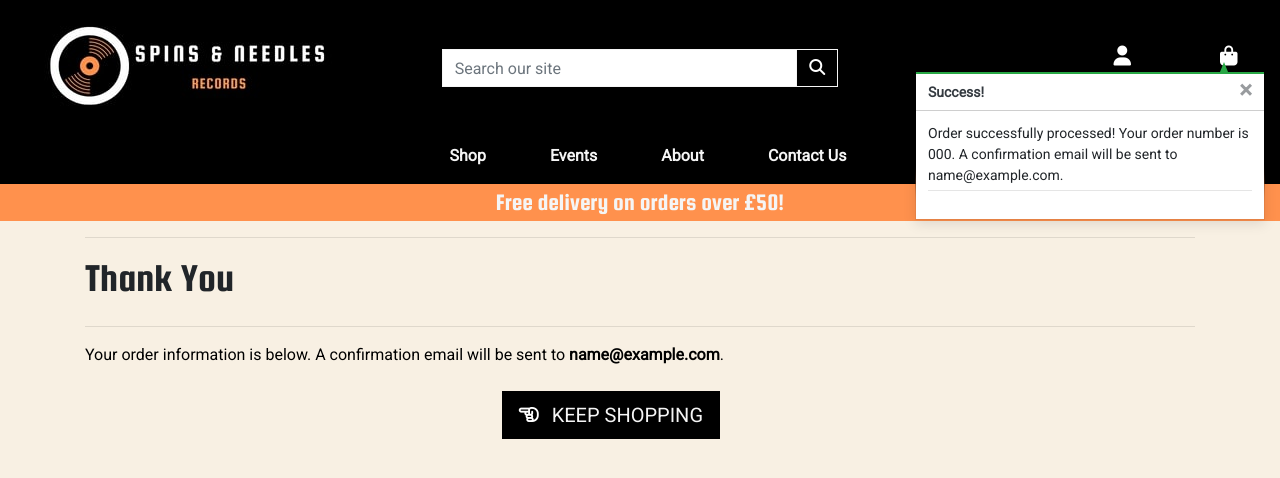
After one commit to JackDilger/spins-and-needles-ms4, a Django app: page /checkout/checkout_success/000 in a window 1280 px wide. The commit adds this page. Shown: the top 478 px of the page. Run offline with Django 3.2, Linux system fonts and the light colour scheme; tables that the repository leaves empty hold one stand-in row (values such as "Sample post"); some libraries are stand-ins or nearby versions.

Commit message:
Add checkout success logic

```diff
--- a/checkout/__init__.py
+++ b/checkout/__init__.py
@@ -0,0 +1 @@
+default_app_config = 'checkout.apps.CheckoutConfig'
--- a/checkout/models.py
+++ b/checkout/models.py
@@ -34,7 +34,7 @@ class Order(models.Model):
         Update grand total each time a line item is added,
         accounting for delivery costs.
         """
-        self.order_total = self.lineitems.aggregate(Sum('lineitem_total'))['lineitem_total__sum']
+        self.order_total = self.lineitems.aggregate(Sum('lineitem_total'))['lineitem_total__sum'] or 0
         if self.order_total < settings.FREE_DELIVERY_THRESHOLD:
             self.delivery_cost = self.order_total * settings.STANDARD_DELIVERY_PERCENTAGE / 100
         else:
--- a/checkout/signals.py
+++ b/checkout/signals.py
@@ -11,7 +11,7 @@ def update_on_save(sender, instance, created, **kwargs):
     instance.order.update_total()
 
 @receiver(post_delete, sender=OrderLineItem)
-def update_on_save(sender, instance, **kwargs):
+def update_on_delete(sender, instance, **kwargs):
     """
     Update order total on lineitem delete
     """
--- a/checkout/static/checkout/css/checkout.css
+++ b/checkout/static/checkout/css/checkout.css
@@ -3,6 +3,10 @@
 }
 
 #complete-order-icon:hover {
+    color: white;
+}
+
+#keep-shopping-icon-checkout-success:hover {
     color: white;
 }
 
--- /dev/null
+++ b/checkout/templates/checkout/checkout_success.html
@@ -0,0 +1,42 @@
+{% extends "base.html" %}
+{% load static %}
+
+{% block extra_css %}
+    <link rel="stylesheet" href="{% static 'checkout/css/checkout.css' %}">
+{% endblock %}
+
+{% block page_header %}
+    <div class="container header-container">
+        <div class="row">
+            <div class="col"></div>
+        </div>
+    </div>
+{% endblock %}
+
+{% block content %}
+    <div class="overlay"></div>
+    <div class="container">
+        <div class="row">
+            <div class="col">
+                <hr>
+                <h1 class="logo-font mb-4">Thank You</h1>
+                <hr>
+                <p class="text-black">Your order information is below. A confirmation email will be sent to <strong>{{ order.email }}</strong>.</p>
+            </div>
+        </div>
+
+        <div class="row">
+            <div class="col-12 col-lg-7"></div>
+        </div>
+        <div class="row">
+			<div class="col-12 col-lg-7 text-right">
+				<a href="{% url 'products' %}" class="btn keep-shopping-btn text-white btn-lg rounded-0 my-2">
+					<span class="mr-2">
+						<i id="keep-shopping-icon-checkout-success" class="fa-regular fa-hand-point-left"></i>
+					</span>
+					<span class="text-uppercase">Keep Shopping</span>
+				</a>
+			</div>
+		</div>
+    </div>
+{% endblock %}
--- a/checkout/urls.py
+++ b/checkout/urls.py
@@ -2,5 +2,6 @@ from django.urls import path
 from . import views
 
 urlpatterns = [
-    path('', views.checkout, name='checkout')
+    path('', views.checkout, name='checkout'),
+    path('checkout_success/<order_number>', views.checkout_success, name='checkout_success'),
 ]
--- a/checkout/views.py
+++ b/checkout/views.py
@@ -1,8 +1,10 @@
-from django.shortcuts import render, redirect, reverse
+from django.shortcuts import render, redirect, reverse, get_object_or_404
 from django.contrib import messages
 from django.conf import settings
 
 from .forms import OrderForm
+from .models import Order, OrderLineItem
+from products.models import Product
 from bag.contexts import bag_contents
 
 import stripe
@@ -12,21 +14,62 @@ def checkout(request):
     stripe_public_key = settings.STRIPE_PUBLIC_KEY
     stripe_secret_key = settings.STRIPE_SECRET_KEY
 
-    bag = request.session.get('bag', {})
-    if not bag:
-        messages.error(request, "There's nothing in your bag at the moment")
-        return redirect(reverse('products'))
+    if request.method == 'POST':
+        bag = request.session.get('bag', {})
 
-    current_bag = bag_contents(request)
-    total = current_bag['grand_total']
-    stripe_total = round(total * 100)
-    stripe.api_key = stripe_secret_key
-    intent = stripe.PaymentIntent.create(
-        amount=stripe_total,
-        currency=settings.STRIPE_CURRENCY,
-    )
+        form_data = {
+            'full_name': request.POST['full_name'],
+            'email': request.POST['email'],
+            'phone_number': request.POST['phone_number'],
+            'country': request.POST['country'],
+            'postcode': request.POST['postcode'],
+            'town_or_city': request.POST['town_or_city'],
+            'street_address1': request.POST['street_address1'],
+            'street_address2': request.POST['street_address2'],
+            'county': request.POST['county'],
+        }
+        order_form = OrderForm(form_data)
+        if order_form.is_valid():
+            order = order_form.save()
+            for item_id, item_data in bag.items():
+                try:
+                    product = Product.objects.get(id=item_id)
+                    if isinstance(item_data, int):
+                        order_line_item = OrderLineItem(
+                            order=order,
+                            product=product,
+                            quantity=item_data,
+                        )
+                        order_line_item.save()
+                except Product.DoesNotExist:
+                    messages.error(request, (
+                        "One of the products in your bag wasn't found in our database. "
+                        "Please call us for assistance!")
+                    )
+                    order.delete()
+                    return redirect(reverse('view_bag'))
 
-    order_form = OrderForm()
+            request.session['save_info'] = 'save-info' in request.POST
+            return redirect(reverse('checkout_success', args=[order.order_number]))
+        else:
+            messages.error(request, 'There was an error with your form. \
+                Please double check your information.')
+    else:
+        bag = request.session.get('bag', {})
+        if not bag:
+            messages.error(request, "There's nothing in your bag at the moment")
+            return redirect(reverse('products'))
+
+        current_bag = bag_contents(request)
+        total = current_bag['grand_total']
+        stripe_total = round(total * 100)
+        stripe.api_key = stripe_secret_key
+        intent = stripe.PaymentIntent.create(
+            amount=stripe_total,
+            currency=settings.STRIPE_CURRENCY,
+        )
+
+        order_form = OrderForm()
 
     if not stripe_public_key:
         messages.warning(request, 'Stripe public key is missing. \
@@ -40,3 +83,24 @@ def checkout(request):
     }
 
     return render(request, template, context)
+
+
+def checkout_success(request, order_number):
+    """
+    Handle successful checkouts
+    """
+    save_info = request.session.get('save_info')
+    order = get_object_or_404(Order, order_number=order_number)
+    messages.success(request, f'Order successfully processed! \
+        Your order number is {order_number}. A confirmation \
+        email will be sent to {order.email}.')
+
+    if 'bag' in request.session:
+        del request.session['bag']
+
+    template = 'checkout/checkout_success.html'
+    context = {
+        'order': order,
+    }
+
+    return render(request, template, context)
```
